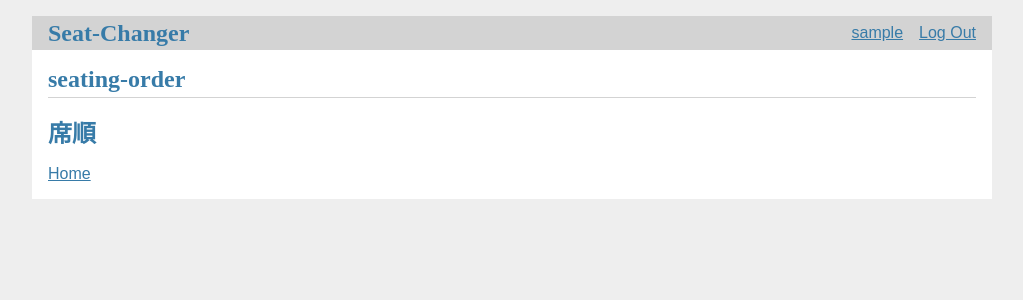
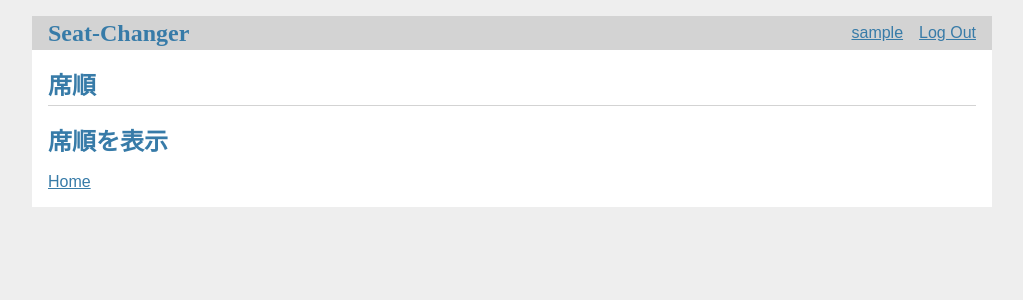
Before and after one commit to kyutech-programming-club/seat-changer, a Flask app: page /result in a window 1280 px wide. Shown: the top 300 px of the page, without its empty margins (128-1151 px from the left). Run offline with Flask 2, Linux system fonts and the light colour scheme; the visitor is signed in with stand-in values (Sample User, id 1); data comes from the database, SQL or seed files in the repository.

Commit message:
change string

```diff
--- a/flaskr/templates/auth/friends.html
+++ b/flaskr/templates/auth/friends.html
@@ -13,7 +13,7 @@
     value="{{ request.form['username'] }}"
     required
   />
-  <input type="submit" , value="search" />
+  <input type="submit" , value="友達検索" />
 </form>
   {% for friend in friends %}
     <h4><a class="action" href="{{ url_for('auth.userpage', id=friend['guest_id']) }}">{{ friend['username'] }}</a></h4>
--- a/flaskr/templates/auth/user.html
+++ b/flaskr/templates/auth/user.html
@@ -5,6 +5,7 @@
 {% endblock %}
 
 {% block content %}
+<h1>ユーザーの情報を表示</h1>
   {% if g.user['id'] == id %}
     <a class="action" href="{{ url_for('auth.friends') }}">友達一覧</a>
     {% if is_maybe_friend == True %}
--- a/flaskr/templates/room/category.html
+++ b/flaskr/templates/room/category.html
@@ -1,10 +1,11 @@
 {% extends 'base.html' %}
 
 {% block header %}
-  <h1>{% block title %}Category{% endblock %}</h1>
+  <h1>{% block title %}カテゴリを選択{% endblock %}</h1>
 {% endblock %}
 
 {% block content %}
+<h1>カテゴリを表示</h1>
 <form method="post">
   <input type="submit" value="Finish">
 </form>
--- a/flaskr/templates/room/invite.html
+++ b/flaskr/templates/room/invite.html
@@ -1,7 +1,7 @@
 {% extends 'base.html' %}
 
 {% block header %}
-  <h1>{% block title %}Invite{% endblock %}</h1>
+  <h1>{% block title %}ユーザーを招待{% endblock %}</h1>
 {% endblock %}
 
 {% block content %}
--- a/flaskr/templates/room/result.html
+++ b/flaskr/templates/room/result.html
@@ -1,10 +1,10 @@
 {% extends 'base.html' %}
 
 {% block header %}
-  <h1>{% block title %}seating-order{% endblock %}</h1>
+  <h1>{% block title %}席順{% endblock %}</h1>
 {% endblock %}
 
 {% block content %}
-    <h1>席順</h1>
+    <h1>席順を表示</h1>
     <a href="{{ url_for('room.index') }}">Home</a>
 {% endblock %}
--- a/flaskr/templates/room/room_index.html
+++ b/flaskr/templates/room/room_index.html
@@ -1,5 +1,5 @@
 {% extends 'base.html' %} {% block header %}
-<h1>{% block title %}rooms{% endblock %}</h1>
+<h1>{% block title %}ルームの作成{% endblock %}</h1>
 {% endblock %} {% block content %}
 <form method="post">
   <label for="title">Title</label>
```
